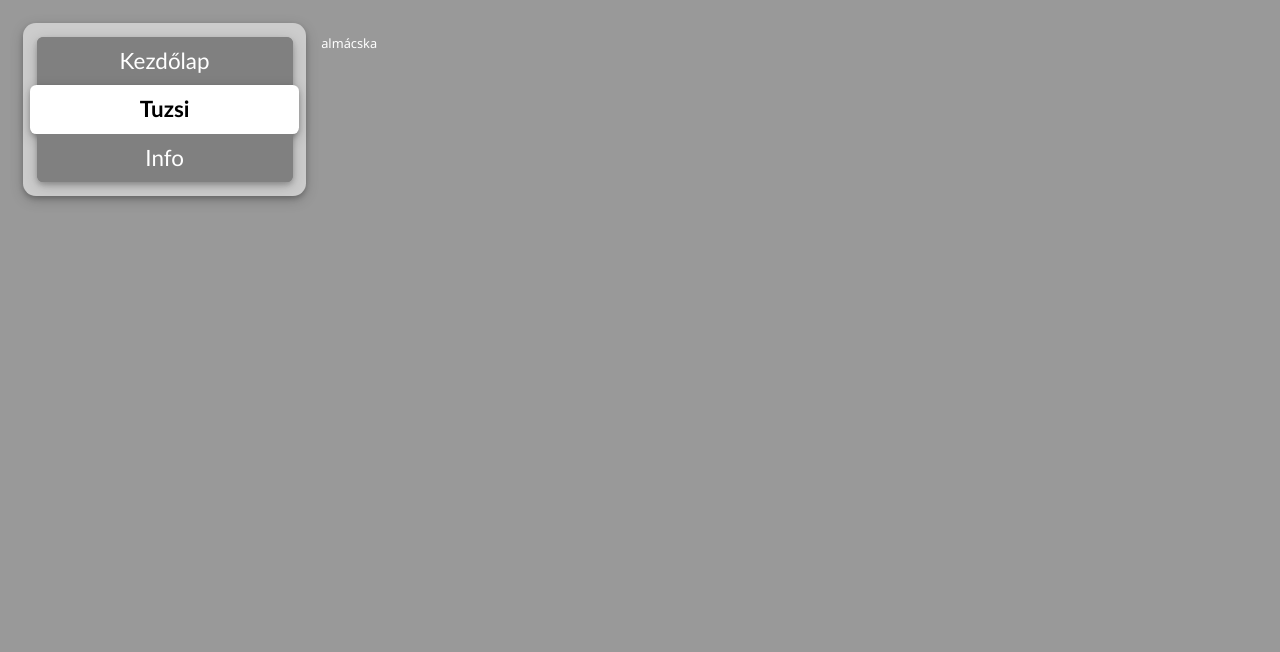
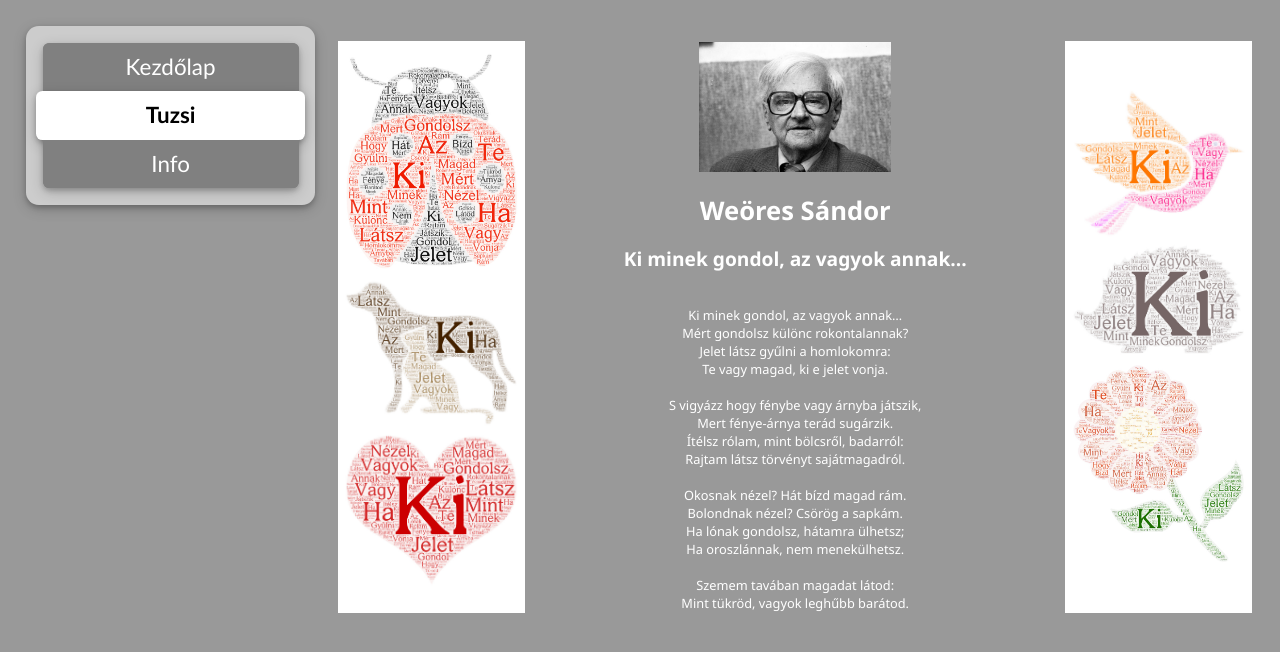
Before and after one commit to bencetuzson/versfelho, a website: page public/index.html in a window 1280 px wide. Both pictures are taken after a click on the item "Tuzsi". Drawn offline with Linux system fonts and the light colour scheme.

Commit message:
Fully functioning product
There can be little modifications in the future, but only bug fixes are expected

```diff
--- a/public/index.html
+++ b/public/index.html
@@ -7,18 +7,18 @@
     <link rel="stylesheet" href="main.css">
     <link rel="stylesheet" href="page.css">
     <link rel="stylesheet" href="nav.css"></head><body alink="#000099" link="#000099" vlink="#990099">
-<table id="MainTable" border="0" cellpadding="0" cellspacing="0">
+<table id="MainTable">
   <tbody>
     <tr>
-      <td id="NavSide" ">
+      <td id="NavSide">
       <table>
       <tbody>
       <tr>
       <td class="borderOut">
-      <table class="borderIn" border="0" cellpadding="0" cellspacing="0">
+      <table class="borderIn">
         <tbody>
           <tr>
-            <td style="vertical-align: top;">
+            <td class="navMenu">
             <ul class="navBar">
               <li class="navItem navUp nonActiveNavItem" id="KezdolapButton">Kezdőlap</li>
               <li class="navItem navCenter nonActiveNavItem" id="TuzsiButton">Tuzsi</li>
@@ -35,15 +35,81 @@
       </td>
       <td id="PageSide">
         <div class="page" id="KezdolapPage">
-          <img src="wordart.png">
+          <img class="hp" src="Kezdolap/wordart.png">
         </div>
         <div class="page" id="TuzsiPage">
-          almácska
+          <table class="tuzsiPageMainTable">
+            <tbody>
+
+            <tr>
+              <td style="vertical-align: top;">
+                <table class="tuzsiPageTable">
+                  <tbody>
+                  <tr>
+                    <td class="tuzsiPageCell">
+                      <table class="tuzsiPageTable">
+                        <tbody>
+                        <tr>
+                          <td class=".tuzsiPageMarginCell"><img class="tuzsiPageMarginImg" src="Tuzsi/katica.jpeg"><br></td>
+                        </tr>
+                        <tr>
+                          <td class=".tuzsiPageMarginCell"><img class="tuzsiPageMarginImg" src="Tuzsi/kutya_macska.jpeg"><br></td>
+                        </tr>
+                        <tr>
+                          <td class=".tuzsiPageMarginCell"><img class="tuzsiPageMarginImg" src="Tuzsi/sziv.jpeg"><br></td>
+                        </tr>
+                        </tbody>
+                      </table>
+                      <br></td>
+                    <td class="tuzsiPagePoem"><img class="tuzsiPagePoemImg" src="Tuzsi/weores.jpg"><br>
+                      <h1>Weöres Sándor</h1>
+                      <h2>Ki minek gondol, az vagyok annak...</h2><br>
+
+                      Ki minek gondol, az vagyok annak…<br>
+                      Mért gondolsz különc rokontalannak?<br>
+                      Jelet látsz gyűlni a homlokomra:<br>
+                      Te vagy magad, ki e jelet vonja.<br><br>
+
+                      S vigyázz hogy fénybe vagy árnyba játszik,<br>
+                      Mert fénye-árnya terád sugárzik.<br>
+                      Ítélsz rólam, mint bölcsről, badarról:<br>
+                      Rajtam látsz törvényt sajátmagadról.<br><br>
+
+                      Okosnak nézel? Hát bízd magad rám.<br>
+                      Bolondnak nézel? Csörög a sapkám.<br>
+                      Ha lónak gondolsz, hátamra ülhetsz;<br>
+                      Ha oroszlánnak, nem menekülhetsz.<br><br>
+
+                      Szemem tavában magadat látod:<br>
+                      Mint tükröd, vagyok leghűbb barátod.<br>
+                    </td>
+                    <td class="tuzsiPageCell">
+                      <table class="tuzsiPageTable">
+                        <tbody>
+                        <tr>
+                          <td class=".tuzsiPageMarginCell"><img class="tuzsiPageMarginImg" src="Tuzsi/madar.jpeg"><br></td>
+                        </tr>
+                        <tr>
+                          <td class=".tuzsiPageMarginCell"><img class="tuzsiPageMarginImg" src="Tuzsi/suni.jpeg"></td>
+                        </tr>
+                        <tr>
+                          <td class=".tuzsiPageMarginCell"><img class="tuzsiPageMarginImg" src="Tuzsi/virag.jpeg"></td>
+                        </tr>
+                        </tbody>
+                      </table>
+                      </td>
+                    </tr>
+                  </tbody>
+                </table>
+              </td>
+            </tr>
+            </tbody>
+          </table>
         </div>
-        <div class="page" id="InfoPage" style="line-height: 1.7vw;"><h1>Info:</h1>
+        <div class="page" id="InfoPage" style="line-height: 1.7vw;"><h3>Info:</h3>
           <b>Creator: </b>Bence Tuzson<br>
           <b>Repository: </b><a target="_blank" href="https://github.com/bencetuzson/versfelho">https://github.com/bencetuzson/versfelho</a><br>
-          <h2>For testing purposes:</h2>
+          <h4>For testing purposes:</h4>
           <b>Hashes: </b>
           <select id="HashSelect">
             <option value="default" selected disabled hidden>--Please choose an option--</option>
@@ -57,12 +123,10 @@
         <div class="page" id="ErrorPage"><h1>Error!</h1> <!--Eredeti törölve az előzményekből-->
           Hash not found!
         </div>
-      <br>
       </td>
     </tr>
   </tbody>
 </table>
-<br>
 
 <script src="functions.js"></script>
 <script src="main.js"></script>
--- a/public/main.css
+++ b/public/main.css
@@ -1,6 +1,7 @@
 body, head {
     color: #ffffff;
     background-color: rgb(153, 153, 153);
+    overflow-x: hidden;
 }
 
 #MainTable {
@@ -26,28 +27,18 @@ weblink {
     font-style: italic;
 }
 
-h1 {
+h3 {
     font-size: 2.5vw;
     font-weight: bold;
     text-decoration: underline;
     margin-top: 0;
 }
 
-h2 {
+h4 {
     font-size: 1.75vw;
     text-decoration: underline;
 }
 
-@keyframes pageActivate {
-    from {opacity: 0}
-    to {opacity: 1}
+poem {
+    font-size: 0.5vw;
 }
-
-@keyframes pageDeactivate {
-    from {opacity: 1}
-    to {opacity: 0}
-}
-
-img {
-    width: 100%;
-}
--- a/public/main.js
+++ b/public/main.js
@@ -46,12 +46,12 @@ function setupPage() {
         //console.log(document.getElementById(hashToID("Button")).innerHTML);
         //console.log(window.location.hash.replace("#", "").concat("Button"));
     });
-    document.getElementById("generateErrorButton").addEventListener("click", () => {
+    document.getElementById("GenerateErrorButton").addEventListener("click", () => {
         window.location.hash = "GeneratingError";
     });
-    document.getElementById("hashSelect").addEventListener("change", () => {
-        window.location.hash = document.getElementById("hashSelect").value;
-        var selectElement = document.getElementById("hashSelect");
+    document.getElementById("HashSelect").addEventListener("change", () => {
+        window.location.hash = document.getElementById("HashSelect").value;
+        var selectElement = document.getElementById("HashSelect");
         var selectOptions = selectElement.options;
         for (var opt, j = 0; opt = selectOptions[j]; j++) {
             if (opt.value == "default") {
--- a/public/nav.css
+++ b/public/nav.css
@@ -45,7 +45,6 @@
     color: rgb(255, 216, 109);
     background-color: rgb(140, 140, 140);
 }
-
 
 .activeNavItem {
     cursor: default;
@@ -139,6 +138,5 @@
 }
 
 .navMenu {
-    width: 0;
-    padding: 1vw;
+    vertical-align: top;
 }
--- a/public/page.css
+++ b/public/page.css
@@ -15,13 +15,13 @@
 
 .activePage {
     display: block;
-    animation: pageActivate 1s;
+    animation: pageActivate 0.5s;
     animation-fill-mode: forwards;
 }
 
 .nonActivePage {
     display: block;
-    animation: pageDeactivate 1s;
+    animation: pageDeactivate 0.5s;
     animation-fill-mode: forwards;
 }
 
@@ -47,3 +47,44 @@
     from {opacity: 1}
     to {opacity: 0}
 }
+
+img.hp {
+    width: 100%;
+}
+
+.tuzsiPageMarginCell {
+    vertical-align: middle;
+}
+
+img.tuzsiPageMarginImg {
+    width: 14vw;
+    vertical-align: middle;
+}
+
+.tuzsiPageMainTable {
+    text-align: left;
+    width: 100%;
+}
+
+.tuzsiPageTable {
+    text-align: left;
+    width: 100%;
+    margin-left: auto;
+    margin-right: auto;
+}
+
+.tuzsiPageCell {
+    vertical-align: middle;
+    text-align: center;
+    width: 1%;
+    background-color: white;
+}
+
+.tuzsiPagePoem {
+    vertical-align: center;
+    text-align: center;
+}
+
+.tuzsiPagePoemImg {
+    width: 15vw;
+}
```
Also changed, not shown: public/tuzsi.html (deleted, +0 -36 lines), public/Kezdolap/wordart.png (renamed from public/wordart.png), public/Tuzsi/katica.jpeg (added), public/Tuzsi/kutya_macska.jpeg (added), public/Tuzsi/madar.jpeg (added), public/Tuzsi/suni.jpeg (added), public/Tuzsi/sziv.jpeg (added), public/Tuzsi/virag.jpeg (added), public/Tuzsi/weores.jpg (added).
